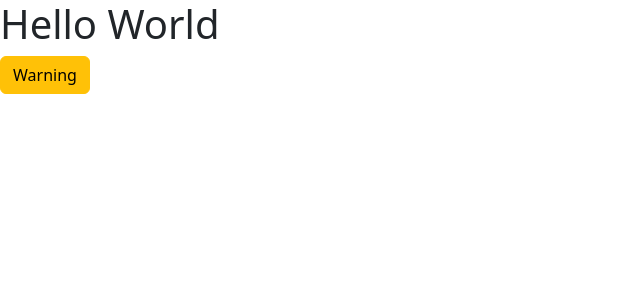
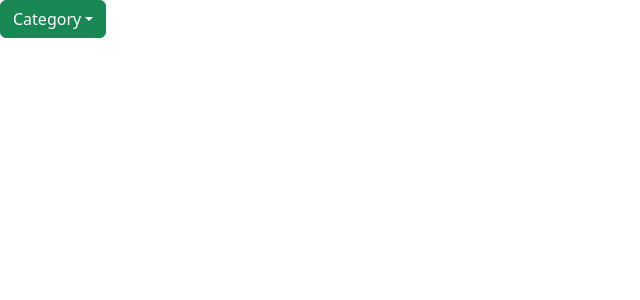
Before and after one commit to Antoine-Nchore/phase-2-project, a React (Create React App) app: page / in a window 1280 px wide. Shown: the top 300 px of the page, without its empty margins (0-640 px from the left). Built offline with nearby package versions, Linux system fonts and the light colour scheme.

Commit message:
added a drop down category menu

```diff
--- a/src/App.js
+++ b/src/App.js
@@ -1,10 +1,10 @@
-import Button from 'react-bootstrap/Button';
+import Cartegory from './Components/Cartegory';
 
 function App() {
   return (
     <>
-    <h1>Hello World</h1>
-    <Button variant="warning">Warning</Button>
+    <Cartegory/>
+
     </>
   );
 }
--- a/src/Components/Cartegory.js
+++ b/src/Components/Cartegory.js
@@ -1 +1,24 @@
-//added branch
+import React from 'react'
+import Dropdown from 'react-bootstrap/Dropdown';
+
+function Cartegory() {
+  return (
+    <div>
+      <Dropdown>
+      <Dropdown.Toggle variant="success" id="dropdown-basic">
+        Category
+      </Dropdown.Toggle>
+
+      <Dropdown.Menu>
+        <Dropdown.Item href="#/action-1"> Men </Dropdown.Item>
+        <Dropdown.Item href="#/action-2"> Women </Dropdown.Item>
+        <Dropdown.Item href="#/action-3"> Electronic </Dropdown.Item>
+        <Dropdown.Item href = "#/action-4"> Jewelery </Dropdown.Item>
+      </Dropdown.Menu>
+    </Dropdown>
+
+    </div>
+  )
+}
+
+export default Cartegory
```
Also changed, not shown: 1 other file (tests, documents, lock files or other folders).
